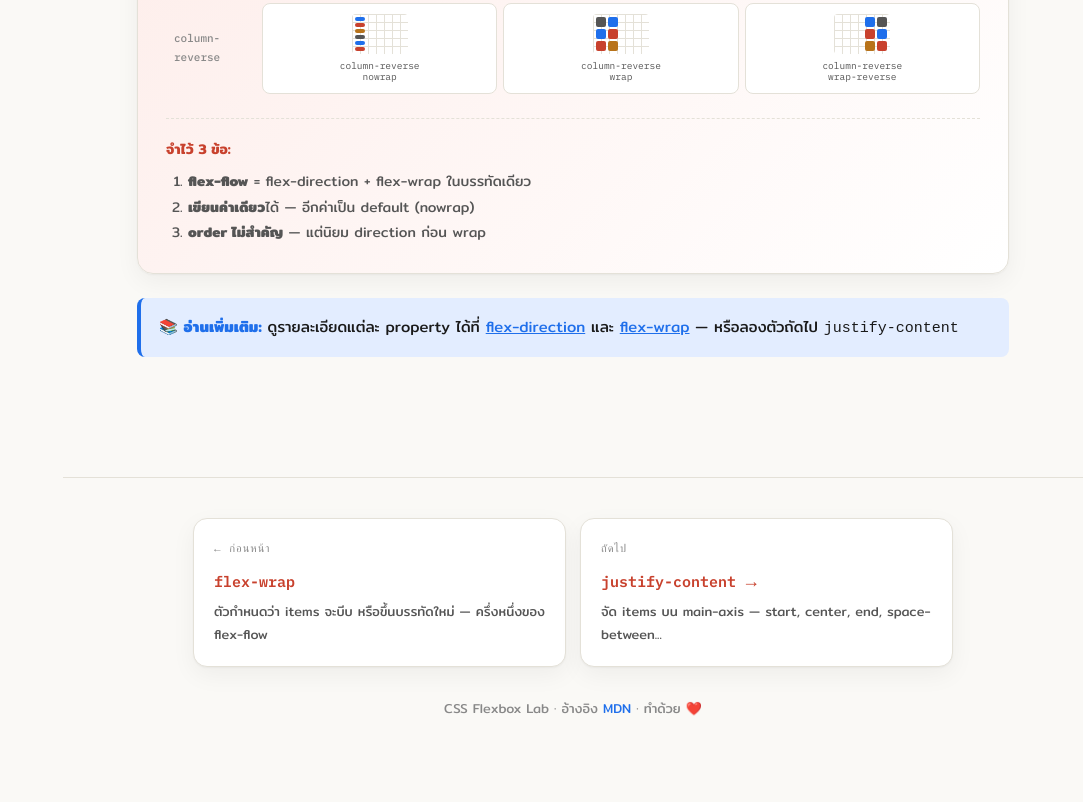
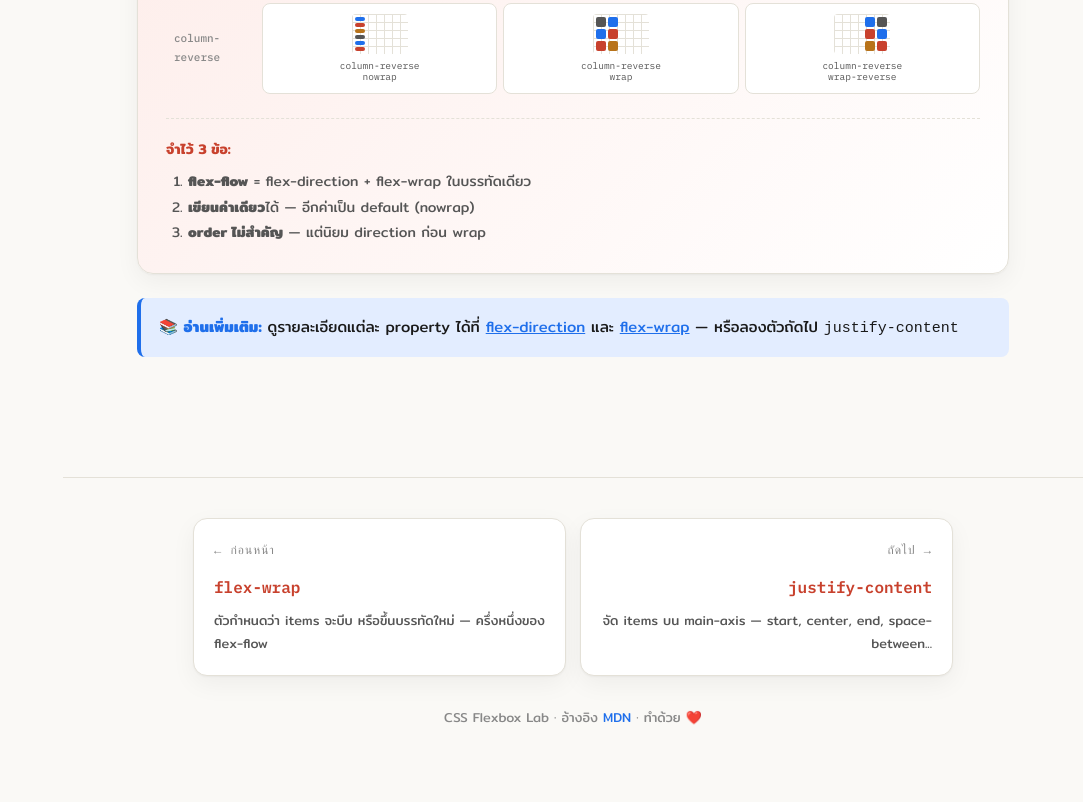
Before and after one commit to DoctorDear/CSS-Flexbox-Lab, a plain HTML site: page flex-flow.html in a window 1280 px wide. Shown: the part 5676-6478 px from the top of the page, without its empty margins (197-1280 px from the left). Drawn offline with Linux system fonts and the light colour scheme; a web font is replaced by a local one.

Commit message:
Standardize footers across all CSS Flexbox Lab pages

```diff
--- a/flex-flow.html
+++ b/flex-flow.html
@@ -616,20 +616,14 @@
   /* ============ FOOTER ============ */
   footer.site { border-top:1px solid var(--border); padding:40px 0 60px; margin-top:40px; text-align:center; }
   footer.site .prev-next { display:grid; grid-template-columns:1fr; gap:14px; max-width:760px; margin:0 auto 30px; }
-  @media (min-width: 720px) { footer.site .prev-next { grid-template-columns: 1fr 1fr; } }
-  footer.site .pn {
-    background:var(--surface); border:1px solid var(--border);
-    border-radius:14px; padding:20px; box-shadow:var(--shadow);
-    text-decoration:none; color:inherit; transition:all .2s ease;
-    display:block; text-align:left;
-  }
-  footer.site .pn:hover { border-color:var(--primary); transform: translateY(-2px); box-shadow:var(--shadow-lg); }
-  footer.site .pn-label { font-family:"IBM Plex Mono",monospace; font-size:11px; text-transform:uppercase; letter-spacing:1px; color:var(--muted); margin-bottom:6px; }
-  footer.site .pn-name { font-family:"Mitr",sans-serif; font-size:18px; font-weight:600; margin-bottom:4px; }
-  footer.site .pn-name .p { color:var(--primary); font-family:"IBM Plex Mono",monospace; font-size:15px; }
-  footer.site .pn-desc { font-size:13px; color:var(--text-soft); margin:0; }
-  footer.site .pn.next .pn-name::after { content: " →"; color: var(--primary); }
-  footer.site .pn.prev .pn-label::before { content: "← "; }
+  @media (min-width: 680px) { footer.site .prev-next { grid-template-columns:1fr 1fr; } }
+  footer.site .nx { background:var(--surface); border:1px solid var(--border); border-radius:14px; padding:20px; box-shadow:var(--shadow); text-decoration:none; color:inherit; transition:all .2s; display:block; text-align:left; }
+  footer.site .nx:hover { border-color:var(--primary); transform:translateY(-2px); }
+  footer.site .nx-label { font-family:"IBM Plex Mono",monospace; font-size:12px; text-transform:uppercase; letter-spacing:1px; color:var(--muted); margin-bottom:8px; }
+  footer.site .nx-name { font-family:"Mitr",sans-serif; font-size:20px; font-weight:600; margin-bottom:6px; }
+  footer.site .nx-name .p { color:var(--primary); font-family:"IBM Plex Mono",monospace; font-size:16px; }
+  footer.site .nx-desc { font-size:13px; color:var(--text-soft); margin:0; }
+  footer.site .nx.next { text-align:right; }
   footer.site .credit { font-size:13px; color:var(--muted); }
   footer.site .credit a { color:var(--accent); text-decoration:none; }
 
@@ -1069,15 +1063,15 @@
 <footer class="site">
   <div class="wrap">
     <div class="prev-next">
-      <a href="flex-wrap.html" class="pn prev">
-        <div class="pn-label">ก่อนหน้า</div>
-        <div class="pn-name"><span class="p">flex-wrap</span></div>
-        <p class="pn-desc">ตัวกำหนดว่า items จะบีบ หรือขึ้นบรรทัดใหม่ — ครึ่งหนึ่งของ flex-flow</p>
+      <a class="nx" href="flex-wrap.html">
+        <div class="nx-label">← ก่อนหน้า</div>
+        <div class="nx-name"><span class="p">flex-wrap</span></div>
+        <p class="nx-desc">ตัวกำหนดว่า items จะบีบ หรือขึ้นบรรทัดใหม่ — ครึ่งหนึ่งของ flex-flow</p>
       </a>
-      <a href="justify-content.html" class="pn next">
-        <div class="pn-label">ถัดไป</div>
-        <div class="pn-name"><span class="p">justify-content</span></div>
-        <p class="pn-desc">จัด items บน main-axis — start, center, end, space-between...</p>
+      <a class="nx next" href="justify-content.html">
+        <div class="nx-label">ถัดไป →</div>
+        <div class="nx-name"><span class="p">justify-content</span></div>
+        <p class="nx-desc">จัด items บน main-axis — start, center, end, space-between...</p>
       </a>
     </div>
     <p class="credit">CSS Flexbox Lab · อ้างอิง <a href="https://developer.mozilla.org/en-US/docs/Web/CSS/flex-flow" target="_blank" rel="noopener">MDN</a> · ทำด้วย ❤️</p>
```
Also changed, not shown: justify-content.html (+1 -1 lines).
